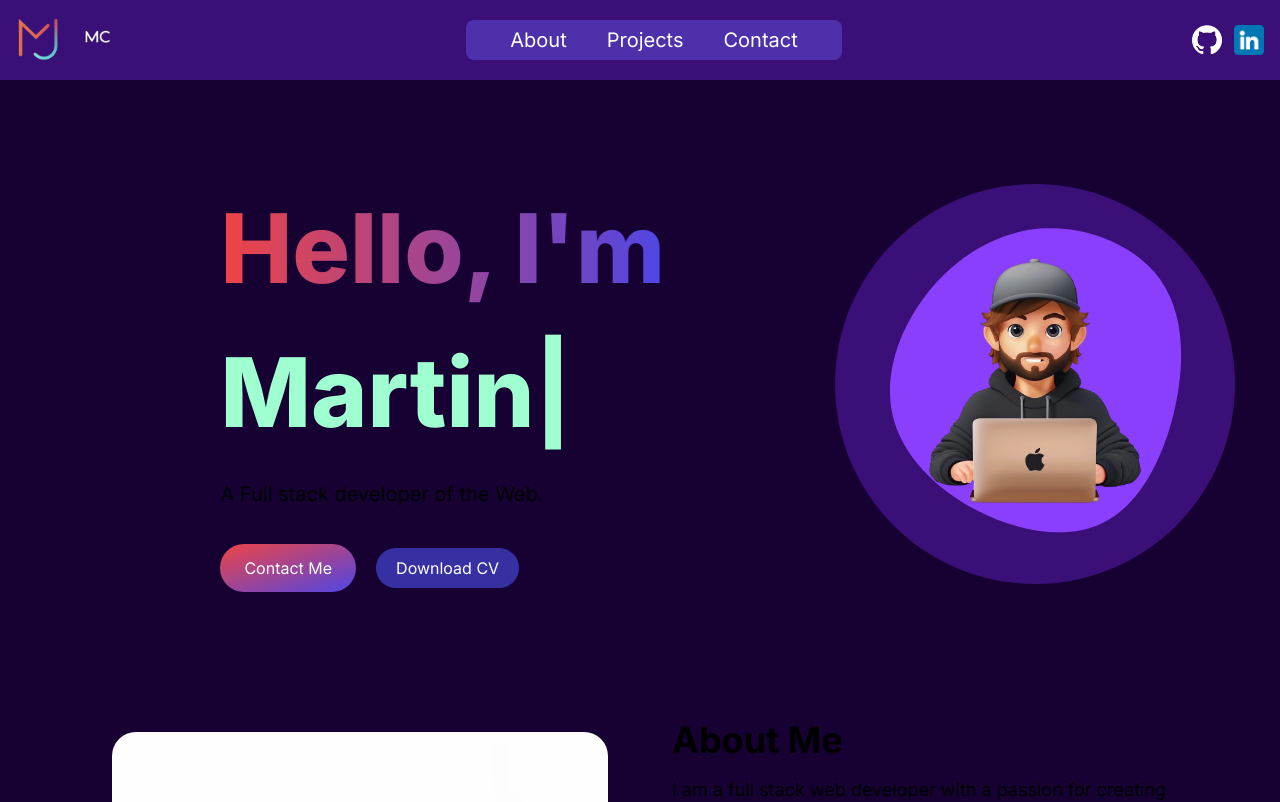
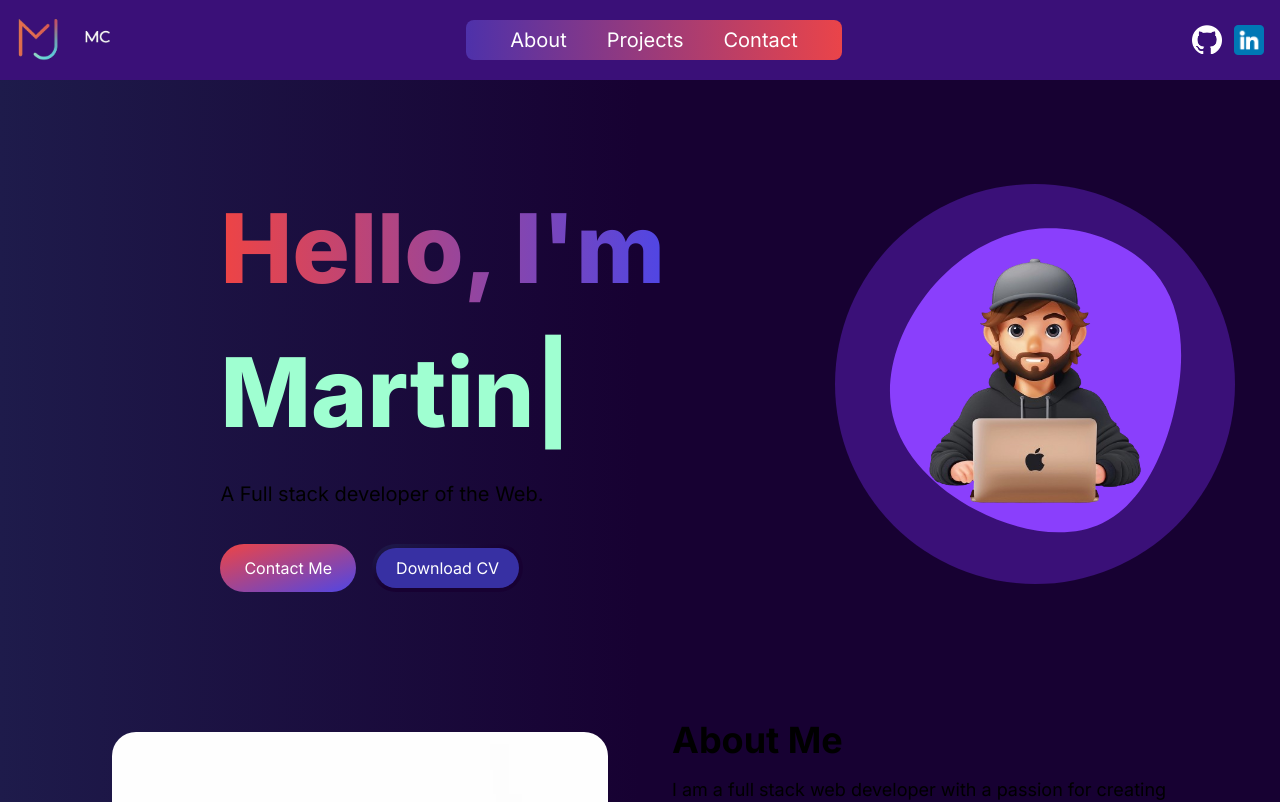
Before and after one commit to martincout/portfolio-next, a Next.js app: page / in a window 1280 px wide. Shown: the top 802 px of the page. Built offline with nearby package versions, Linux system fonts and the light colour scheme.

Commit message:
changed some backgrounds

```diff
--- a/src/app/components/Footer.jsx
+++ b/src/app/components/Footer.jsx
@@ -8,7 +8,7 @@ const Footer = () => {
         <span>
           <Image src="/MC.png" width={100} height={100}/>
         </span>
-        <p className="text-slate-600">All rights reserved.</p>
+        <p className="text-slate-100">All rights reserved.</p>
       </div>
     </footer>
   );
--- a/src/app/components/HeroSection.jsx
+++ b/src/app/components/HeroSection.jsx
@@ -38,7 +38,7 @@ const HeroSection = () => {
           <div>
             <Link
               href="/#contact"
-              className="px-6 from-red-500 to-indigo-600   hover:bg-indigo-500 inline-block py-3 w-full sm:w-fit rounded-full mr-4 bg-gradient-to-br from-primary-500 to-secondary-500 text-white"
+              className="px-6 from-red-500 to-indigo-600 transition-all ease-in-out hover:-translate-y-1 hover:from-green-500 hover:to-indigo-500 inline-block py-3 w-full sm:w-fit rounded-full mr-4 bg-gradient-to-br from-primary-500 to-secondary-500 text-white"
             >
               Contact Me
             </Link>
@@ -46,7 +46,7 @@ const HeroSection = () => {
               href="/"
               className="px-1 inline-block py-1 w-full sm:w-fit rounded-full bg-gradient-to-br from-primary-500 to-secondary-500 hover:bg-slate-800 text-white mt-3"
             >
-              <span className="block bg-indigo-800 hover:bg-indigo-500 rounded-full px-5 py-2">
+              <span className="block transition-transform ease-in-out hover:scale-110 bg-indigo-800 hover:bg-indigo-500 rounded-full px-5 py-2">
                 Download CV
               </span>
             </Link>
--- a/src/app/components/NavLink.jsx
+++ b/src/app/components/NavLink.jsx
@@ -4,11 +4,11 @@ const NavLink = ({ href, title }) => {
   return (
     <Link
       href={href}
-      className="block py-2 pl-3 pr-4 text-white sm:text-xl
+      className="block py-2 pl-3 pr-4 text-white sm:text-xl transition hover:scale-110
        md:p-0
       "
     >
-      <div className="hover:bg-indigo-400 rounded-lg transition p-1
+      <div className="hover:bg-red-500/60 rounded-xl transition p-1
                         ease-in-out delay-10">
         {title}</div>
 
--- a/src/app/components/Navbar.jsx
+++ b/src/app/components/Navbar.jsx
@@ -31,7 +31,7 @@ const Navbar = () => {
           href={"/"}
           className="text-2xl md:text-5xl text-white font-semibold"
         >
-          <Image src="/MC.png" width={100} height={100}/>
+          <Image className="transition hover:-translate-y-1 hover:scale-125" src="/MC.png" width={100} height={100}/>
         </Link>
         <div className="mobile-menu block md:hidden">
           {!navbarOpen ? (
@@ -50,7 +50,7 @@ const Navbar = () => {
             </button>
           )}
         </div>
-        <div className="menu hidden md:block md:w-auto bg-secondary h-10 rounded-lg px-10" id="navbar">
+        <div className="menu hidden md:block md:w-auto bg-gradient-to-r from-[#4e31aa] to-[#ea4449] h-10 rounded-lg px-10" id="navbar">
           <ul className="flex items-center p-4 md:p-0 md:flex-row md:space-x-8 mt-0 h-full">
             {navLinks.map((link, index) => (
               <li key={index}>
@@ -60,11 +60,11 @@ const Navbar = () => {
           </ul>
         </div>
         <div className="flex flex-row items-center gap-3">
-        <Link href="https://github.com/martincout" target="_blank">
+        <Link className="transition hover:-translate-y-1" href="https://github.com/martincout" target="_blank">
             <Image src="/github-mark-white.png" width={30}  height={30}
                   alt="Github Icon" />
           </Link>
-          <Link href="https://www.linkedin.com/in/martincout" target="_blank">
+          <Link className="transition hover:-translate-y-1" href="https://www.linkedin.com/in/martincout" target="_blank">
             <Image src="/linkedin.png" width={30}  height={30}
                     alt="Linkedin Icon" />
           </Link>
--- a/src/app/globals.css
+++ b/src/app/globals.css
@@ -16,6 +16,25 @@
   }
 }
 
+.animated-background {
+  background-size: 400%;
+
+  -webkit-animation: bg-animation 3s ease infinite;
+  -moz-animation: bg-animation 3s ease infinite;
+  animation: bg-animation 3s ease infinite;
+}
+
+@keyframes bg-animation {
+  0%,
+  100% {
+      background-position: 0% 50%;
+  }
+
+  50% {
+      background-position: 100% 50%;
+  }
+}
+
 body {
   color: rgb(var(--foreground-rgb));
   background: linear-gradient(
--- a/src/app/page.tsx
+++ b/src/app/page.tsx
@@ -9,7 +9,9 @@ import AchievementsSection from "./components/AchievementsSection"
 
 export default function Home() {
   return (
-    <main className="flex min-h-screen flex-col bg-[#170132]">
+    <main className="flex min-h-screen flex-col
+    before:animated-background bg-gradient-to-r
+    from-indigo-950 via-[#170132] to-[#170132]">
        <Navbar />
       <div className="container mt-24 mx-auto px-12 py-4">
           <HeroSection />
--- a/tailwind.config.ts
+++ b/tailwind.config.ts
@@ -21,7 +21,7 @@ const config: Config = {
       primary: '#3A1078',
       secondary: '#4E31AA',
       third: '#3795BD',
-      dark: '#FFFFF'
+      background: '#170132'
     },
   },
   plugins: [plugin(function ({ addUtilities }) {
```
